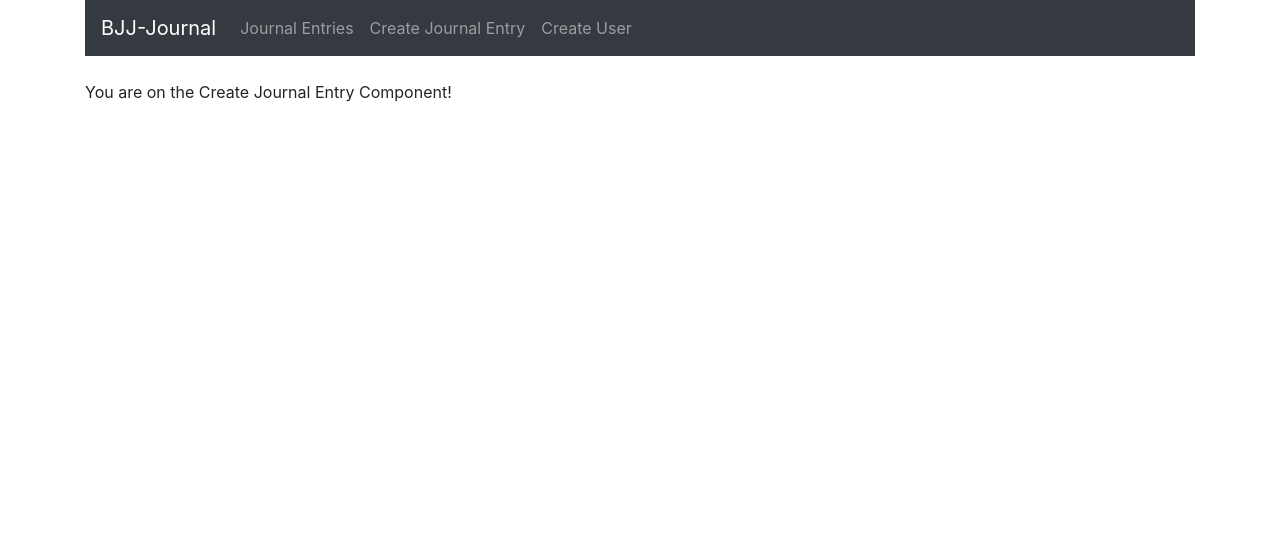
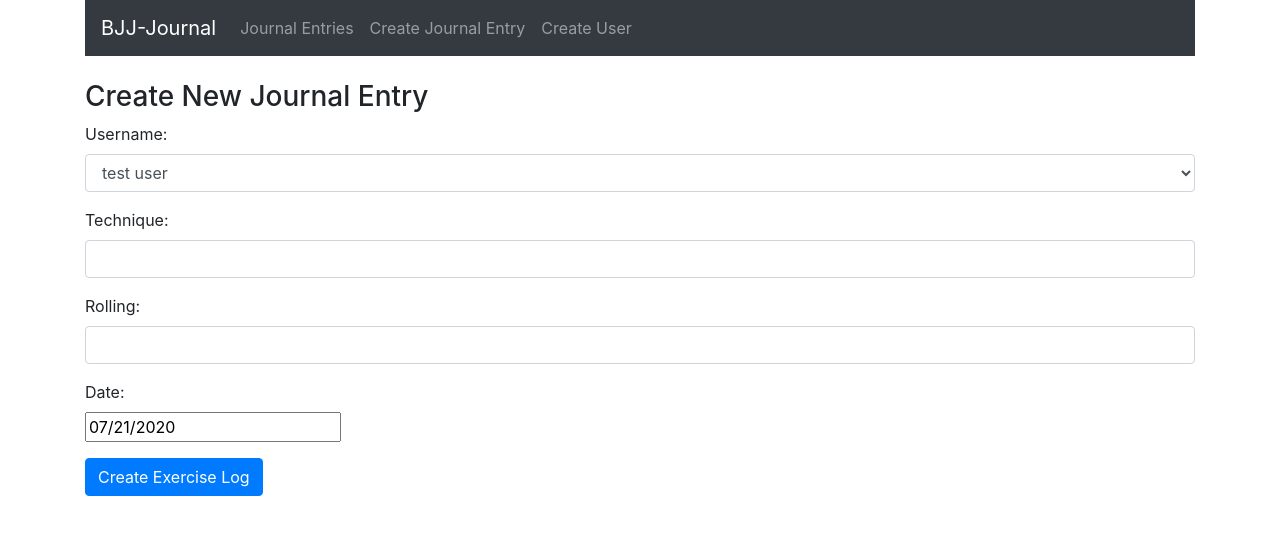
Before and after one commit to kit-foster/bjj-journal, a React (Create React App) app in the folder frontend/: page /create in a window 1280 px wide. Shown: the top 534 px of the page. Built offline with nearby package versions, Linux system fonts and the light colour scheme.

Commit message:
create-journal-entry-component
form created
TODO: retrieve users from dropdown from backend

```diff
--- a/frontend/package.json
+++ b/frontend/package.json
@@ -8,6 +8,7 @@
     "@testing-library/user-event": "^7.2.1",
     "bootstrap": "^4.5.0",
     "react": "^16.13.1",
+    "react-datepicker": "^3.1.3",
     "react-dom": "^16.13.1",
     "react-router-dom": "^5.2.0",
     "react-scripts": "3.4.1"
--- a/frontend/src/components/create-journal.component.js
+++ b/frontend/src/components/create-journal.component.js
@@ -1,10 +1,137 @@
 import React, { Component } from 'react';
+import DatePicker from 'react-datepicker';
+import "react-datepicker/dist/react-datepicker.css";
 
 export default class CreateJournal extends Component {
+    constructor(props) {
+        super(props);
+
+        // Bind methods to the this
+        this.onChangeUsername = this.onChangeUsername.bind(this);
+        this.onChangeTechnique = this.onChangeTechnique.bind(this);
+        this.onChangeRolling = this.onChangeRolling.bind(this);
+        this.onChangeDate = this.onChangeDate.bind(this);
+        this.onSubmit = this.onSubmit.bind(this);
+
+        // Set initial state properties
+        this.state = {
+            username: '',
+            technique: '',
+            rolling: '',
+            date: new Date(),
+            users: []
+        }
+    }
+
+    // Method for username drop down (currently a stub)
+    componentDidMount() {
+        this.setState({
+            users: ['test user'],
+            username: 'test user',
+        });
+    }
+
+    // Methods to update the state
+    onChangeUsername(e) {
+        this.setState({
+            username: e.target.value
+        });
+    }
+
+    onChangeTechnique(e) {
+        this.setState({
+            technique: e.target.value
+        });
+    }
+
+    onChangeRolling(e) {
+        this.setState({
+            rolling: e.target.value
+        });
+    }
+
+    onChangeDate(date) {
+        this.setState({
+            date: date
+        });
+    }
+
+    onSubmit(e) {
+        e.preventDefault();
+
+        const journal = {
+            username: this.state.username,
+            technique: this.state.technique,
+            duration: this.state.duration,
+            date: this.state.date
+        };
+
+        console.log(journal);
+
+        window.location = '/';
+    }
+
     render() {
         return (
             <div>
-                <p>You are on the Create Journal Entry Component!</p>
+                <h3>Create New Journal Entry</h3>
+                <form onSubmit={this.onSubmit}>
+
+                    <div className="form-group">
+                        <label>Username: </label>
+                        <select ref="userInput"
+                            required
+                            className="form-control"
+                            value={this.state.username}
+                            onChange={this.onChangeUsername}>
+                                {
+                                    this.state.users.map(function(user) {
+                                        return <option
+                                            key={user}
+                                            value={user}>{user}
+                                            </option>;
+                                    })
+                                }
+                            </select>
+                    </div>
+
+                    <div className="form-group">
+                        <label>Technique: </label>
+                        <input type="text"
+                            required
+                            className="form-control"
+                            value={this.state.technique}
+                            onChange={this.onChangeTechnique}
+                            />
+                    </div>
+
+                    <div className="form-group">
+                        <label>Rolling: </label>
+                        <input type="text"
+                            required
+                            className="form-control"
+                            value={this.state.rolling}
+                            onChange={this.onChangeRolling}
+                            />
+                    </div>
+
+                    <div className="form-group">
+                        <label>Date: </label>
+                        <div>
+                            <DatePicker
+                                selected={this.state.date}
+                                onChange={this.onChangeDate}
+                                />
+                        </div>
+                    </div>
+
+                    <div className="form-group">
+                        <input type="submit"
+                            className="btn btn-primary"
+                            value="Create Exercise Log"
+                            />
+                    </div>
+                </form>
             </div>
         )
     }
```
Also changed, not shown: 1 other file (tests, documents, lock files or other folders).
